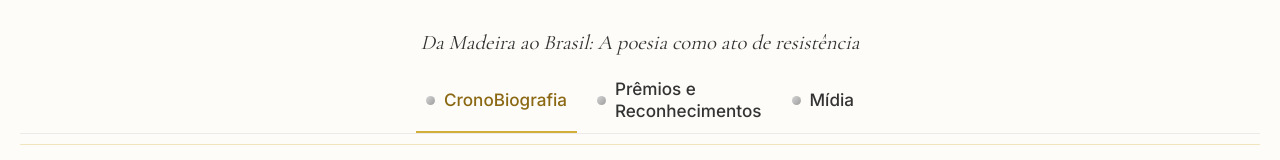
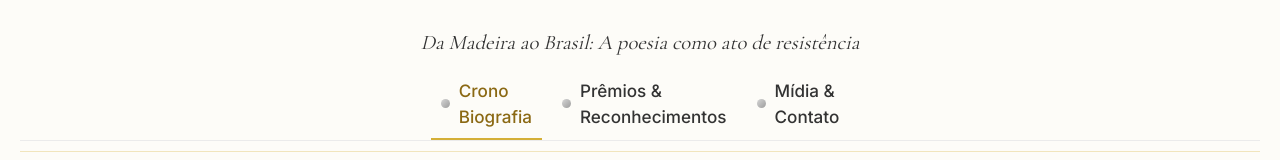
Before and after one commit to telesverasdalila-spec/dalilapoeta, a Next.js app: page / in a window 1280 px wide. Shown: the part 779-939 px from the top of the page. Built offline with nearby package versions, Linux system fonts and the light colour scheme.

Commit message:
duas linhas na entrelinhas de todos os menus

```diff
--- a/src/app/components/CabecalhoFixo.tsx
+++ b/src/app/components/CabecalhoFixo.tsx
@@ -68,20 +68,23 @@ export default function CabecalhoFixo({ abaAtiva, mudarAba }: CabecalhoFixoProps
         </div>
 
         <div className="tabs-principal">
+            {/* Task 113 v4: todas as tabs em 2 linhas (ritmo visual uniforme, esquema da autora).
+                ⚠️ Só o TEXTO visível mudou — as chaves (crono/premios/imprensa) NÃO mudam:
+                títulos e conteúdo das seções dependem delas. */}
             <button
                 className={"tab-btn " + (abaAtiva === "crono" ? "ativa" : "")}
                 onClick={() => mudarAba("crono")}
-            >CronoBiografia</button>
+            >Crono<br/>Biografia</button>
 
             <button
                 className={"tab-btn " + (abaAtiva === "premios" ? "ativa" : "")}
                 onClick={() => mudarAba("premios")}
-            >Prêmios e<br/>Reconhecimentos</button>
+            >Prêmios &<br/>Reconhecimentos</button>
 
             <button
                 className={"tab-btn " + (abaAtiva === "imprensa" ? "ativa" : "")}
                 onClick={() => mudarAba("imprensa")}
-            >Mídia</button>
+            >Mídia &<br/>Contato</button>
         </div>
 
         {abaAtiva === "crono" && <ReguaTempo modo="decadas" decadas={decadasCrono} />}
--- a/src/app/components/CabecalhoObra.tsx
+++ b/src/app/components/CabecalhoObra.tsx
@@ -41,13 +41,16 @@ export default function CabecalhoObra({ tabAtiva, mudarTab, subTabAtiva, mudarSu
         {/* Task 110: ordem pedida pela autora — 3 abas empilhadas primeiro,
             depois as 2 de palavra simples (no celular quebram em 2 fileiras
             centralizadas: empilhadas acima, simples embaixo).
+            Task 113 v4: todas em 2 linhas (ritmo visual uniforme, esquema da
+            autora) — "Coletâneas & Antologias" e "Resenhas & Críticas" agora
+            empilhadas como as irmãs.
             ⚠️ As chaves internas (obras/escritos/colaboracoes/coletaneas/resenhas)
             NÃO mudam — títulos e conteúdo das seções dependem delas. */}
         <button className={"tab-btn " + (tabAtiva === "obras" ? "ativa" : "")} onClick={() => mudarTab("obras")}>Obras<br/>Publicadas</button>
         <button className={"tab-btn " + (tabAtiva === "escritos" ? "ativa" : "")} onClick={() => mudarTab("escritos")}>Escritos &<br/>Leituras</button>
         <button className={"tab-btn " + (tabAtiva === "colaboracoes" ? "ativa" : "")} onClick={() => mudarTab("colaboracoes")}>Colaborações<br/>Literárias</button>
-        <button className={"tab-btn " + (tabAtiva === "coletaneas" ? "ativa" : "")} onClick={() => mudarTab("coletaneas")}>Coletâneas</button>
-        <button className={"tab-btn " + (tabAtiva === "resenhas" ? "ativa" : "")} onClick={() => mudarTab("resenhas")}>Resenhas</button>
+        <button className={"tab-btn " + (tabAtiva === "coletaneas" ? "ativa" : "")} onClick={() => mudarTab("coletaneas")}>Coletâneas &<br/>Antologias</button>
+        <button className={"tab-btn " + (tabAtiva === "resenhas" ? "ativa" : "")} onClick={() => mudarTab("resenhas")}>Resenhas &<br/>Críticas</button>
       </div>
 
       <div className="tabs-sub visivel" style={{ display: "flex" }}>
--- a/src/app/components/SecaoMovimento.tsx
+++ b/src/app/components/SecaoMovimento.tsx
@@ -340,15 +340,20 @@ export default function SecaoMovimento() {
         <div className="tabs-principal">
           {/* Task 111: nova geografia pedida pela autora —
               5 abas empilhadas primeiro, Ativismo Cultural por ÚLTIMO
-              e SEM empilhar (uma linha só).
+              (na v4 da Task 113 a autora pediu que ele também empilhe,
+              então hoje TODAS as 6 abas ficam em 2 linhas).
               ⚠️ As chaves internas (nucleo/livrespaco/abeces/emmovimento/
               alpharrabio/ativismo) NÃO mudam — textos e sub-abas dependem delas. */}
+          {/* Task 113 v4: todas as tabs em 2 linhas (ritmo visual uniforme, esquema da autora) —
+              Alpharrabio ganhou "Centro Cultural" (nome da instituição) e Ativismo empilhou.
+              ⚠️ Só o TEXTO visível mudou — as chaves (nucleo/livrespaco/abeces/emmovimento/
+              alpharrabio/ativismo) NÃO mudam: conteúdo das seções depende delas. */}
           <button className={"tab-btn " + (tabAtiva === "nucleo" ? "ativa" : "")} onClick={() => setTabAtiva("nucleo")}>Núcleo<br />ABC's</button>
           <button className={"tab-btn " + (tabAtiva === "livrespaco" ? "ativa" : "")} onClick={() => setTabAtiva("livrespaco")}>Revista<br />Livrespaço</button>
           <button className={"tab-btn " + (tabAtiva === "abeces" ? "ativa" : "")} onClick={() => setTabAtiva("abeces")}>Boletim<br />Abecês</button>
           <button className={"tab-btn " + (tabAtiva === "emmovimento" ? "ativa" : "")} onClick={() => setTabAtiva("emmovimento")}>Em<br />Movimento</button>
-          <button className={"tab-btn " + (tabAtiva === "alpharrabio" ? "ativa" : "")} onClick={() => setTabAtiva("alpharrabio")}>Alpharrabio</button>
-          <button className={"tab-btn " + (tabAtiva === "ativismo" ? "ativa" : "")} onClick={() => setTabAtiva("ativismo")}>Ativismo Cultural</button>
+          <button className={"tab-btn " + (tabAtiva === "alpharrabio" ? "ativa" : "")} onClick={() => setTabAtiva("alpharrabio")}>Alpharrabio<br />Centro Cultural</button>
+          <button className={"tab-btn " + (tabAtiva === "ativismo" ? "ativa" : "")} onClick={() => setTabAtiva("ativismo")}>Ativismo<br />Cultural</button>
         </div>
 
         {/* Sub-tabs (só no Ativismo) */}
--- a/src/app/globals.css
+++ b/src/app/globals.css
@@ -145,10 +145,12 @@ body {
 .tabs-principal > :last-child { margin-right: auto; }
 .tabs-principal::-webkit-scrollbar { display: none; }
 
-/* Task 113 (v3 — esfera refinada): marcador prateado + label à esquerda (calibragem com a autora).
+/* Task 113 (v4 — uniforme): marcador prateado + label à esquerda (calibragem com a autora).
    Cada tab-mãe ganha uma esferinha em degradê cinza, como uma pérola de prata,
    só para informar no visual que ali estão as escolhas do menu.
-   v2: tracinho virou esfera; v3: esfera maior (9px) + entrelinhas 1.3 nas labels.
+   Histórico: v1 tracinho (poluiu); v2 esfera 7px; v3 esfera 9px + entrelinhas 1.3
+   (apertou demais — desfeito); v4 esfera 9px mantida + TODAS as tabs-mãe em 2
+   linhas (ritmo visual uniforme, esquema da autora — labels nos próprios componentes).
    ⚠️ Vale para os 3 eixos de uma vez (Vida, Obra e Movimento usam .tabs-principal).
    ⚠️ Só estética — chaves internas das tabs e conteúdo que abre por padrão não mudam. */
 .tab-btn {
@@ -167,7 +169,7 @@ body {
   align-items: center;
   gap: 9px;
   text-align: left;
-  line-height: 1.3; /* Task 113 v3: entrelinhas mais juntinho nas labels de 2 linhas — bloco compacto, esfera não “some” */
+  /* sem line-height próprio: herda o respiro original entre as letras (v4 desfez o 1.3 da v3) */
 }
 .tab-btn::before {
   content: "";
```
Also changed, not shown: LEIA-ME.txt, REGRAS-DE-OURO.txt.
